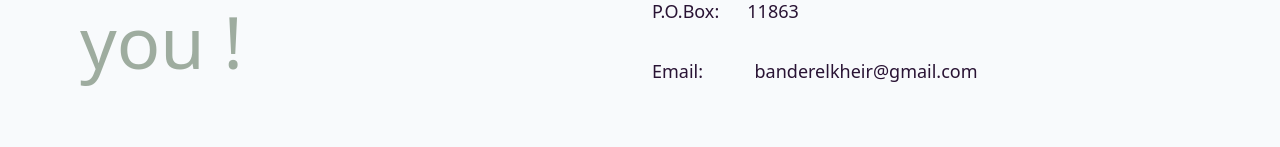
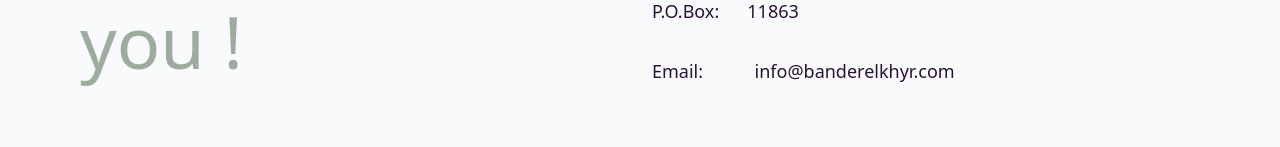
Before and after one commit to mohamedabdallah20/bandr-Elkheir, a React (Create React App) app in the folder frontend/: page /about in a window 1280 px wide. Shown: the part 427-574 px from the top of the page. Built offline with nearby package versions, Linux system fonts and the light colour scheme.

Commit message:
Add the officail email

```diff
--- a/frontend/src/components/Info.jsx
+++ b/frontend/src/components/Info.jsx
@@ -37,7 +37,7 @@ function Info() {
         <p className="my-4 text-lg">
           Email:&nbsp;&nbsp;&nbsp;&nbsp;&nbsp;&nbsp;&nbsp;&nbsp;&nbsp;&nbsp;&nbsp;
         </p>
-        <p className="my-4 text-lg">banderelkheir@gmail.com </p>
+        <p className="my-4 text-lg">info@banderelkhyr.com </p>
       </div>
     </div>
   )
```
